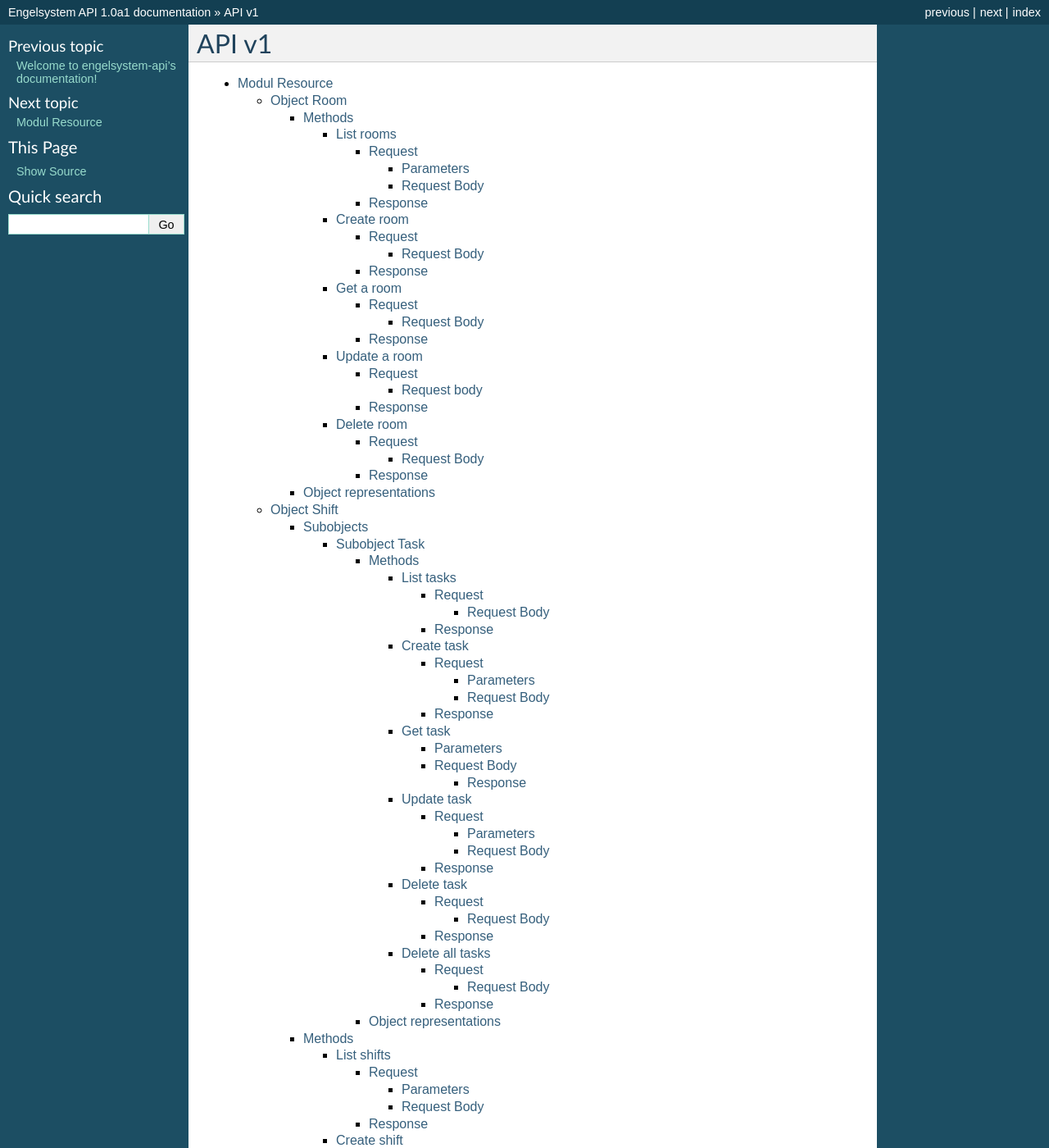
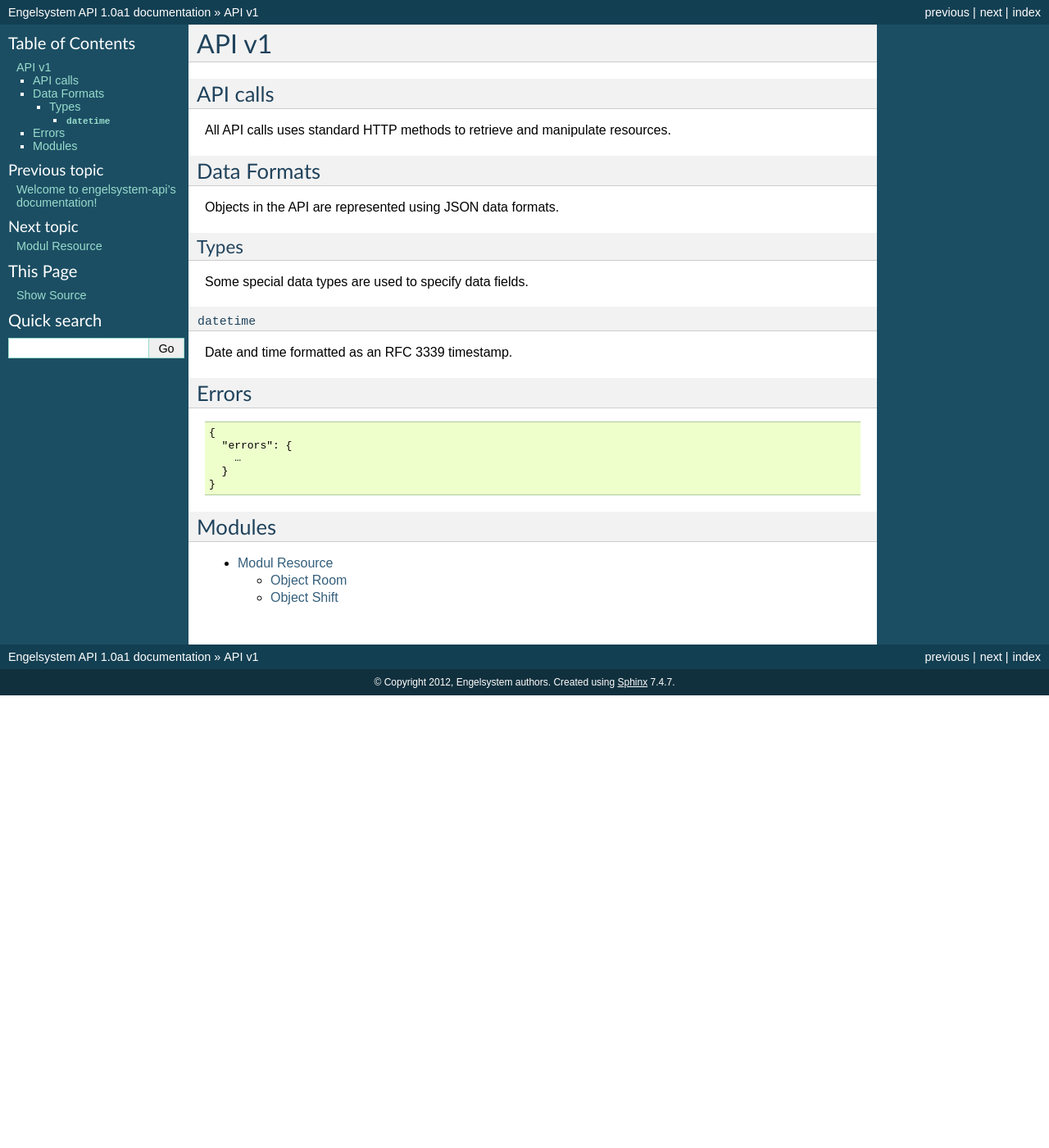
Before and after one commit to cookieBerlin/engelsystem-api, a Sphinx documentation site: the page built from doc/api/v1/index.rst, in a window 1280 px wide and 1400 px high. Shown: the whole window at 82% size. Built offline with Sphinx 7.4.7, drawn with Linux system fonts in a browser that asks for light colours; some of the changed text lies outside the part shown.

Commit message:
Add document format and part of errors

```diff
--- a/doc/api/v1/index.rst
+++ b/doc/api/v1/index.rst
@@ -1,5 +1,35 @@
 API v1
 ======
 
+API calls
+---------
+All API calls uses standard HTTP methods to retrieve and manipulate resources.
+
+Data Formats
+------------
+Objects in the API are represented using JSON data formats.
+
+Types
++++++
+Some special data types are used to specify data fields.
+
+``datetime``
+~~~~~~~~~~~~
+Date and time formatted as an RFC 3339 timestamp.
+
+Errors
+------
+::
+
+  {
+    "errors": {
+      …
+    }
+  }
+
+Modules
+-------
 .. toctree::
+   :maxdepth: 2
+
    resource/index
```
